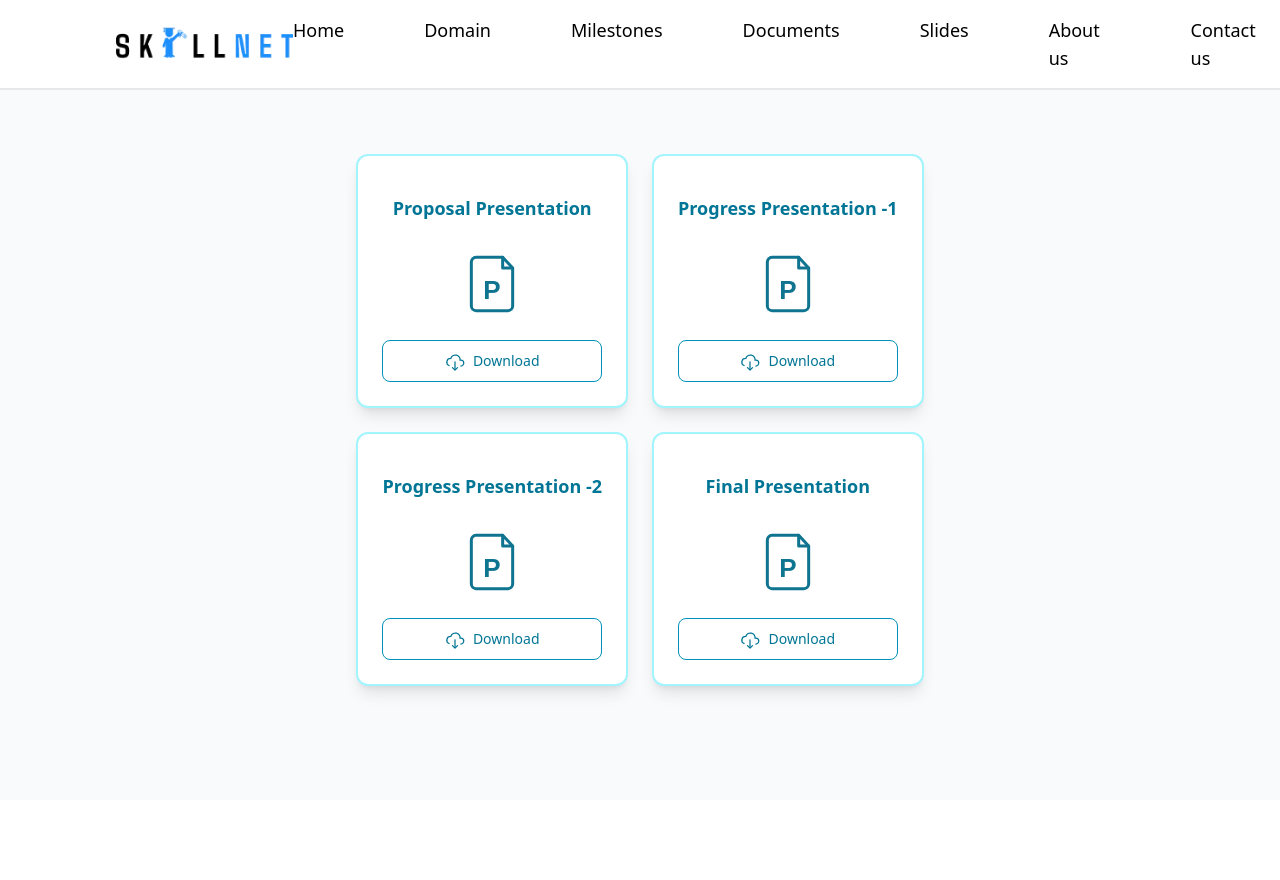
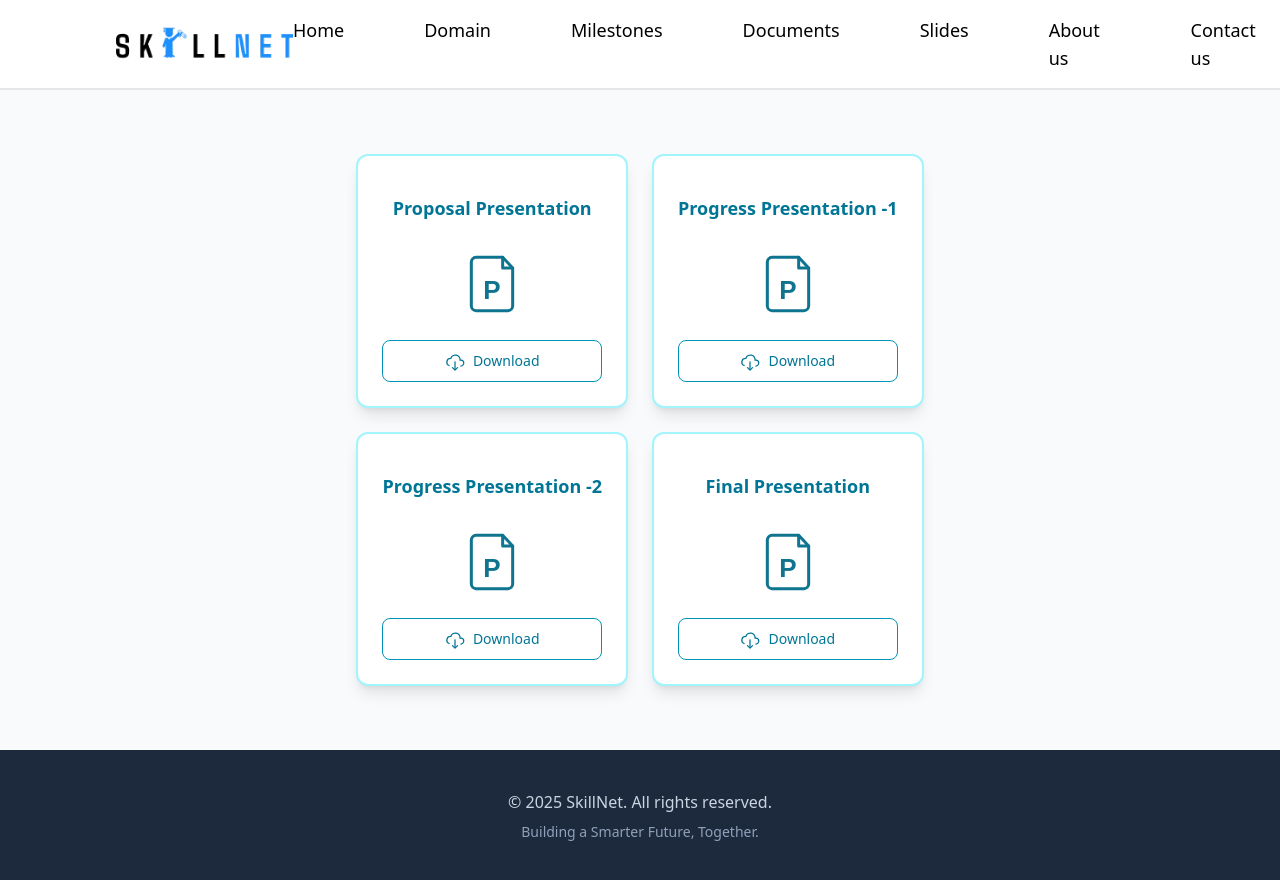
Before and after one commit to chami-gunawardane/skillnet-website, a React (Vite) app: page /Slides in a window 1280 px wide. Before the commit the page ends 800 px from the top, so only its background shows below. Built offline with nearby package versions, Linux system fonts and the light colour scheme.

Commit message:
Fixed Footer in Document and Slides Pages

```diff
--- a/src/pages/Documents/index.jsx
+++ b/src/pages/Documents/index.jsx
@@ -71,11 +71,11 @@ function DocumentsPage() {
 
   return (
     <>
-      <div className="h-[700px] bg-slate-50">
+      <div className="bg-slate-50">
         <Navbar />
         <div className="container mx-auto px-4 py-8">
 
-          <div className="max-w-3xl mx-auto space-y-8">
+          <div className="max-w-3xl mx-auto space-y-8 mt-12 mb-28">
             {documentCategories.map((doc) => (
               <div key={doc.id}>
                 <button
--- a/src/pages/Slides/index.jsx
+++ b/src/pages/Slides/index.jsx
@@ -100,7 +100,8 @@ function SlidesPage() {
   };
 
   return (
-    <div className="min-h-screen bg-slate-50">
+    <>
+    <div className=" bg-slate-50">
       <Navbar />
       <div className="container mx-auto px-4 py-12 sm:py-16">
         {/* Updated grid classes here */}
@@ -137,6 +138,16 @@ function SlidesPage() {
         </div>
       </div>
     </div>
+
+    <footer className={`bg-slate-800 text-slate-300 text-center py-10`}>
+        <div className="container mx-auto px-6">
+          <p>© {new Date().getFullYear()} SkillNet. All rights reserved.</p>
+          <p className="text-sm text-slate-400 mt-2">
+            Building a Smarter Future, Together.
+          </p>
+        </div>
+      </footer>
+      </>
   );
 }
 
```
